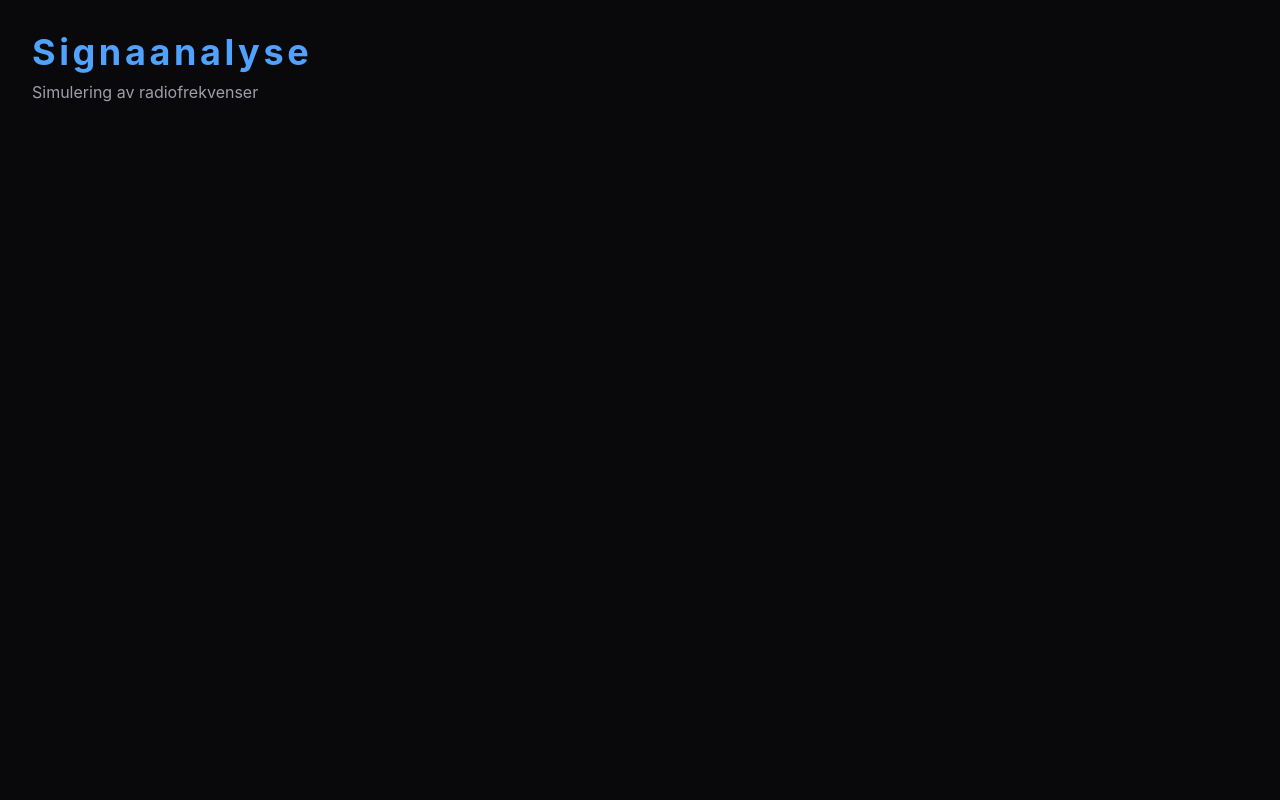
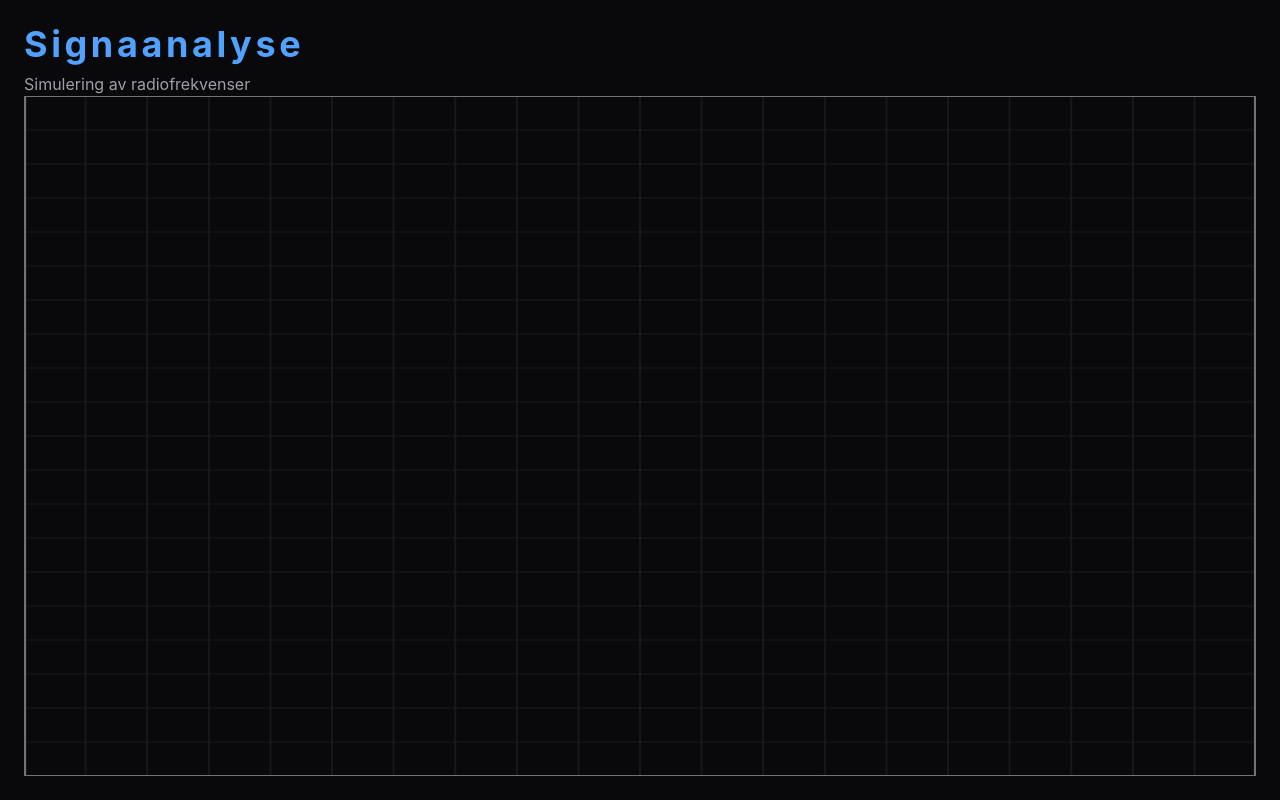
Before and after one commit to StigAkl/rf-analyzer, a React (Vite) app: page / in a window 1280 px wide. Built offline with nearby package versions, Linux system fonts and the light colour scheme.

Commit message:
2d scene boilerplate stuff

```diff
--- a/src/App.tsx
+++ b/src/App.tsx
@@ -1,11 +1,21 @@
+import RoomCanvas from "./components/RoomCanvas";
+
 const App = () => {
   return (
-    <main className="min-h-screen bg-zinc-950 text-zinc-100 p-8">
+    <main className="flex h-dvh w-full flex-col overflow-hidden bg-zinc-950 p-6 text-zinc-100">
       <h1 className="text-4xl font-bold tracking-widest text-blue-400">
         Signaanalyse
       </h1>
 
       <p className="mt-2 text-zinc-400">Simulering av radiofrekvenser</p>
+
+      <section className="flex min-h-0 min-w-0 flex-1 items-center justify-center">
+        <RoomCanvas
+          room={{ width: 20, height: 20 }}
+          transmitter={{ id: "123", position: { x: 10, y: 10 } }}
+          receiver={{ id: "321", position: { x: 40, y: 20 } }}
+        />
+      </section>
     </main>
   );
 };
--- /dev/null
+++ b/src/components/RoomCanvas.tsx
@@ -0,0 +1,58 @@
+import { useEffect, useRef } from "react";
+import type { Room, Transmitter, Receiver } from "../engine/types";
+
+interface RoomCanvasProps {
+  room: Room;
+  transmitter: Transmitter;
+  receiver: Receiver;
+}
+
+const SCALE = 60;
+
+const RoomCanvas = ({ room, transmitter, receiver }: RoomCanvasProps) => {
+  const canvasRef = useRef<HTMLCanvasElement>(null);
+
+  useEffect(() => {
+    const canvas = canvasRef.current;
+    const ctx = canvas?.getContext("2d");
+
+    if (!canvas || !ctx) return;
+
+    canvas.width = room.width * SCALE;
+    canvas.height = room.height * SCALE;
+
+    ctx.fillStyle = "#09090b";
+
+    ctx.fillRect(0, 0, canvas.width * SCALE, canvas.height * SCALE);
+
+    ctx.strokeStyle = "#27272a";
+    ctx.lineWidth = 1;
+
+    for (let x = 0; x <= room.width; x++) {
+      ctx.beginPath();
+      ctx.moveTo(x * SCALE, 0);
+      ctx.lineTo(x * SCALE, canvas.height);
+      ctx.stroke();
+    }
+
+    for (let y = 0; y <= room.height; y++) {
+      ctx.beginPath();
+      ctx.moveTo(0, y * SCALE);
+      ctx.lineTo(canvas.width, y * SCALE);
+      ctx.stroke();
+    }
+
+    // Room boundary eller noe sånt
+    ctx.strokeStyle = "#71717a";
+    ctx.lineWidth = 4;
+
+    ctx.strokeRect(0, 0, canvas.width, canvas.height);
+
+    ctx.strokeStyle = "#22d3ee";
+    ctx.lineWidth = 2;
+  }, [room, transmitter]);
+
+  return <canvas ref={canvasRef} className="block h-full w-full" />;
+};
+
+export default RoomCanvas;
--- /dev/null
+++ b/src/engine/geometry.ts
@@ -0,0 +1,10 @@
+import type { Vector2 } from "./types";
+
+export const distance = (a: Vector2, b: Vector2) => {
+    const dx = b.x - a.x;
+    const dy = b.y - a.y;
+
+    //Ny innebygd funksjon i js som kan gjøre dette
+    // return Math.hypot(dx, dy)
+    return Math.sqrt(dx * dx + dy * dy);
+}
--- /dev/null
+++ b/src/engine/types.ts
@@ -0,0 +1,20 @@
+export interface Vector2 {
+x: number;
+y: number;
+}
+
+export interface Room {
+    width: number;
+    height: number;
+
+}
+
+export interface Transmitter{
+    id: string;
+    position: Vector2;
+}
+
+export interface Receiver {
+    id: string;
+    position: Vector2;
+}
--- a/src/index.css
+++ b/src/index.css
@@ -1 +1,7 @@
-@import "tailwindcss"
+@import "tailwindcss";
+
+@layer base {
+    html, body, #root {
+        @apply m-0 h-full w-full bg-zinc-950 text-zinc-100;
+    }
+}
```
